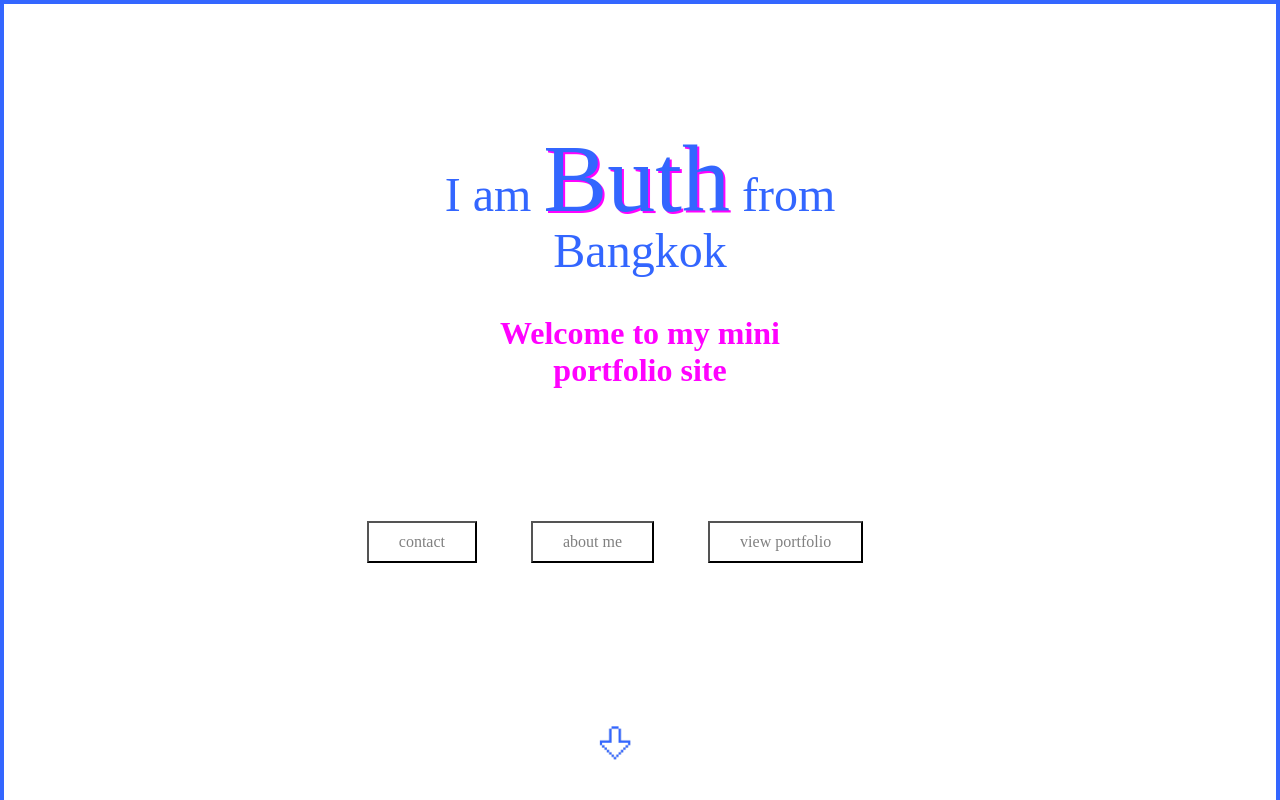
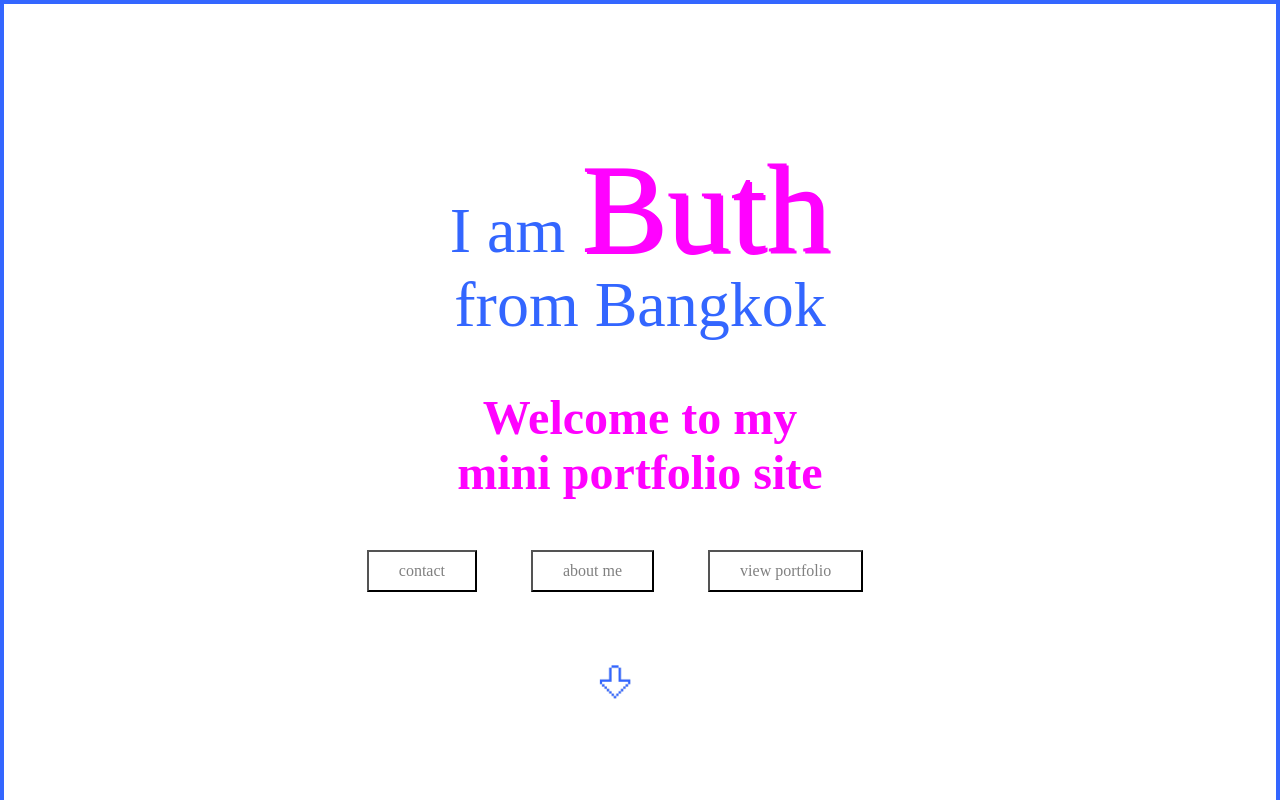
Before and after one commit to buthv/buthv.github.io, a plain HTML site: page index.html in a window 1280 px wide. Shown: the top 800 px of the page. Drawn offline with Linux system fonts and the light colour scheme; a web font is replaced by a local one.

Commit message:
add effects on texts

```diff
--- a/buth_portfolio.css
+++ b/buth_portfolio.css
@@ -44,7 +44,7 @@ a:hover{
   color: white;
 }
 .menu_button{
-  margin-top: 50px;
+  margin-top: 0;
 }
 
 .contact:hover{
@@ -98,7 +98,7 @@ header{
 }
 
 .arrow{
-  margin-top: 100px;
+  margin-top: 10px;
 }
 
 .arrow a{
@@ -126,18 +126,28 @@ p {
 .intro_text{
   font-family: "Cedarville Cursive";
   font-weight: 100;
-  font-size: 3em;
-  margin-top: 100px;
+  font-size: 4em;
   color: #3366ff;
   line-height: 1;
 
+  transition-property: transform;
+}
 
+.intro_text:hover{
+  transform: skewY(-20deg);
 }
 
 h3{
   font-family:"Cedarville Cursive";
-  font-size: 2em;
+  font-size: 3em;
   color: #ff02ff;
+  margin: 0;
+
+  transition-property: transform;
+}
+
+h3:hover{
+ transform: skewY(20deg);
 }
 
 h2{
@@ -155,9 +165,9 @@ h2{
   animation-name: introText;
 }
 
-.cursive_font:hover{
+.cursive_font{
   animation-name: introText;
-  animation-duration: 0.5s;
+  animation-duration: 2s;
   animation-iteration-count: infinite;
 }
 
```
